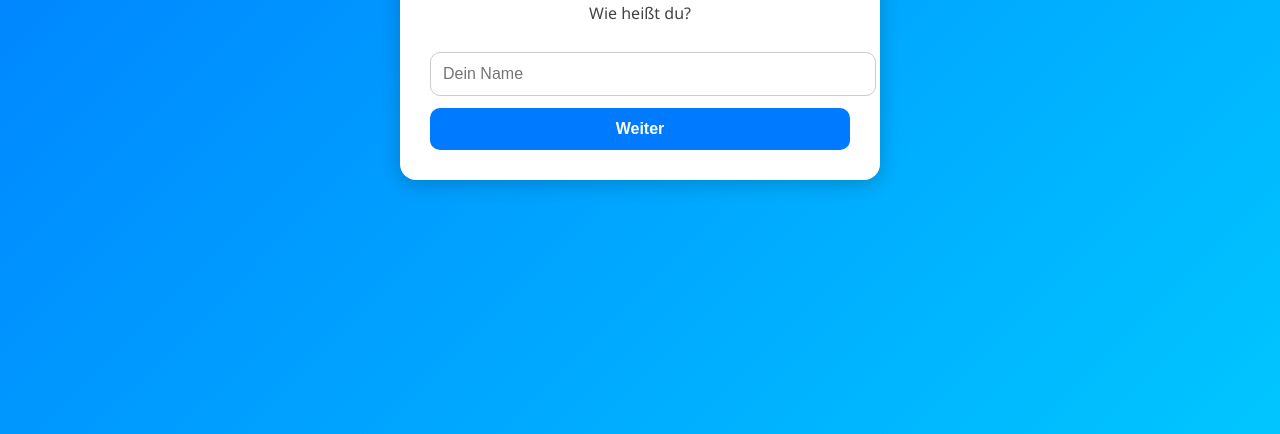
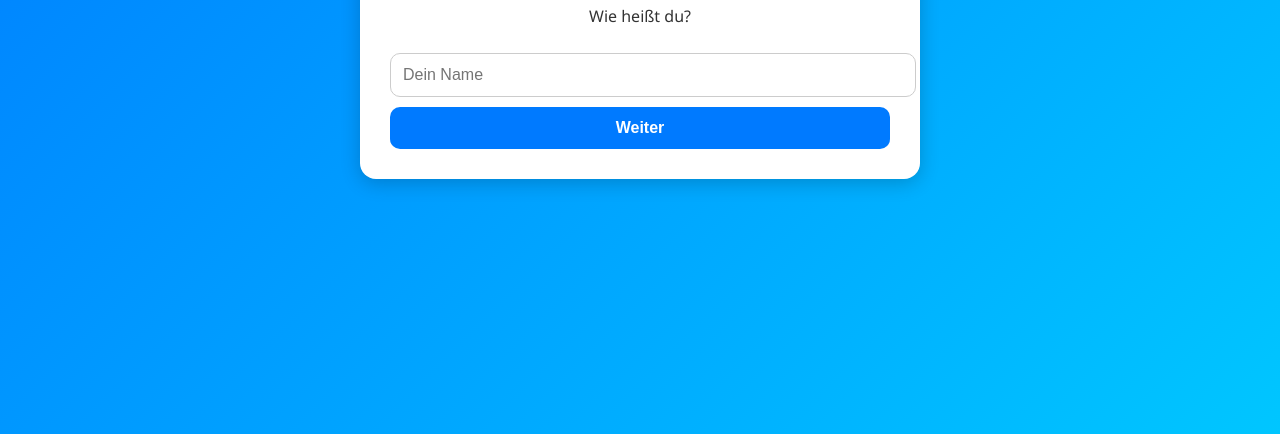
Before and after one commit to SHEROX-at/simwienstudios, a plain HTML site: page index.html in a window 1280 px wide. Shown: the part 366-800 px from the top of the page. Drawn offline with Linux system fonts and the light colour scheme.

Commit message:
Update style.css

```diff
--- a/style.css
+++ b/style.css
@@ -1,54 +1,30 @@
 body {
-  font-family: 'Segoe UI', Tahoma, Geneva, Verdana, sans-serif;
-  margin: 0;
-  padding: 0;
-  background: linear-gradient(135deg, #007aff, #00c6ff);
-  color: #333;
-  display: flex;
-  align-items: center;
-  justify-content: center;
-  height: 100vh;
+  font-family: 'Segoe UI', sans-serif;
+  margin:0; padding:0;
+  background:linear-gradient(135deg,#007aff,#00c6ff);
+  color:#333;
+  display:flex; align-items:center; justify-content:center;
+  height:100vh;
 }
 .container {
-  max-width: 420px;
-  width: 90%;
-  background: #fff;
-  padding: 30px;
-  border-radius: 16px;
-  box-shadow: 0 4px 20px rgba(0,0,0,0.2);
-  text-align: center;
-  animation: fadeIn 0.6s ease-in-out;
+  max-width:500px; width:90%; background:#fff;
+  padding:30px; border-radius:16px;
+  box-shadow:0 4px 20px rgba(0,0,0,0.2);
+  text-align:center;
 }
-h1, h2 {
-  margin-bottom: 20px;
-  color: #007aff;
+h1,h2{color:#007aff;}
+button,input,select {
+  width:100%; padding:12px; margin-top:10px;
+  border-radius:10px; border:1px solid #ccc;
+  font-size:1rem;
 }
-p {color: #444;}
-input, button, select {
-  width: 100%;
-  padding: 12px;
-  margin-top: 12px;
-  border: 1px solid #ccc;
-  border-radius: 10px;
-  font-size: 1rem;
-  transition: 0.2s;
+button{background:#007aff; color:#fff; font-weight:bold; border:none; cursor:pointer;}
+button:hover{background:#005bb5;}
+.progress-container{margin:15px 0;text-align:left;}
+.progress-label{margin-bottom:5px;}
+.progress-bar{
+  height:20px; background:#ddd; border-radius:10px; overflow:hidden;
 }
-input:focus, select:focus {
-  border-color: #007aff;
-  outline: none;
-  box-shadow: 0 0 5px rgba(0,122,255,0.5);
+.progress-fill{
+  height:100%; background:#007aff; text-align:right; color:#fff; padding-right:5px;
 }
-button {
-  background-color: #007aff;
-  color: #fff;
-  font-weight: bold;
-  border: none;
-  cursor: pointer;
-}
-button:hover {
-  background-color: #005bb5;
-}
-@keyframes fadeIn {
-  from {opacity: 0; transform: translateY(20px);}
-  to {opacity: 1; transform: translateY(0);}
-}
```
